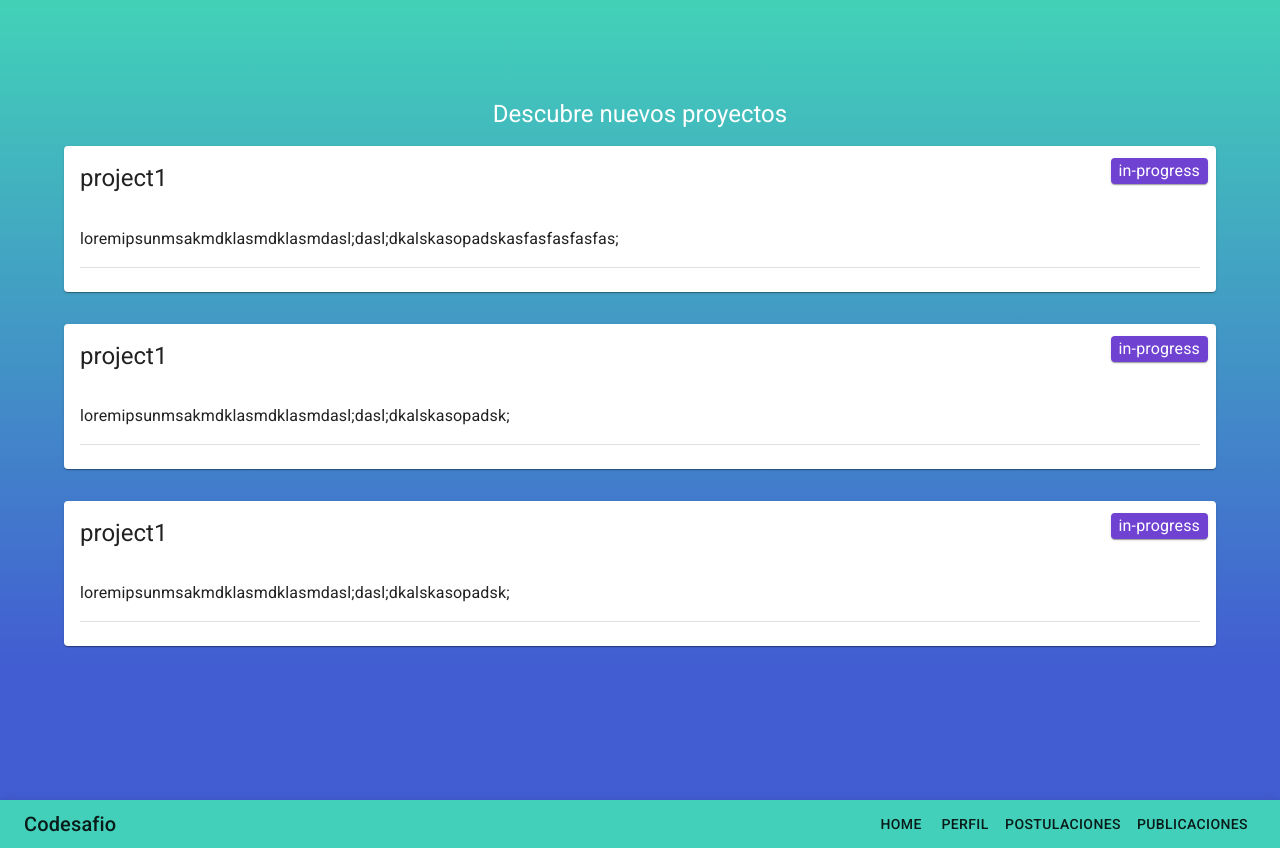
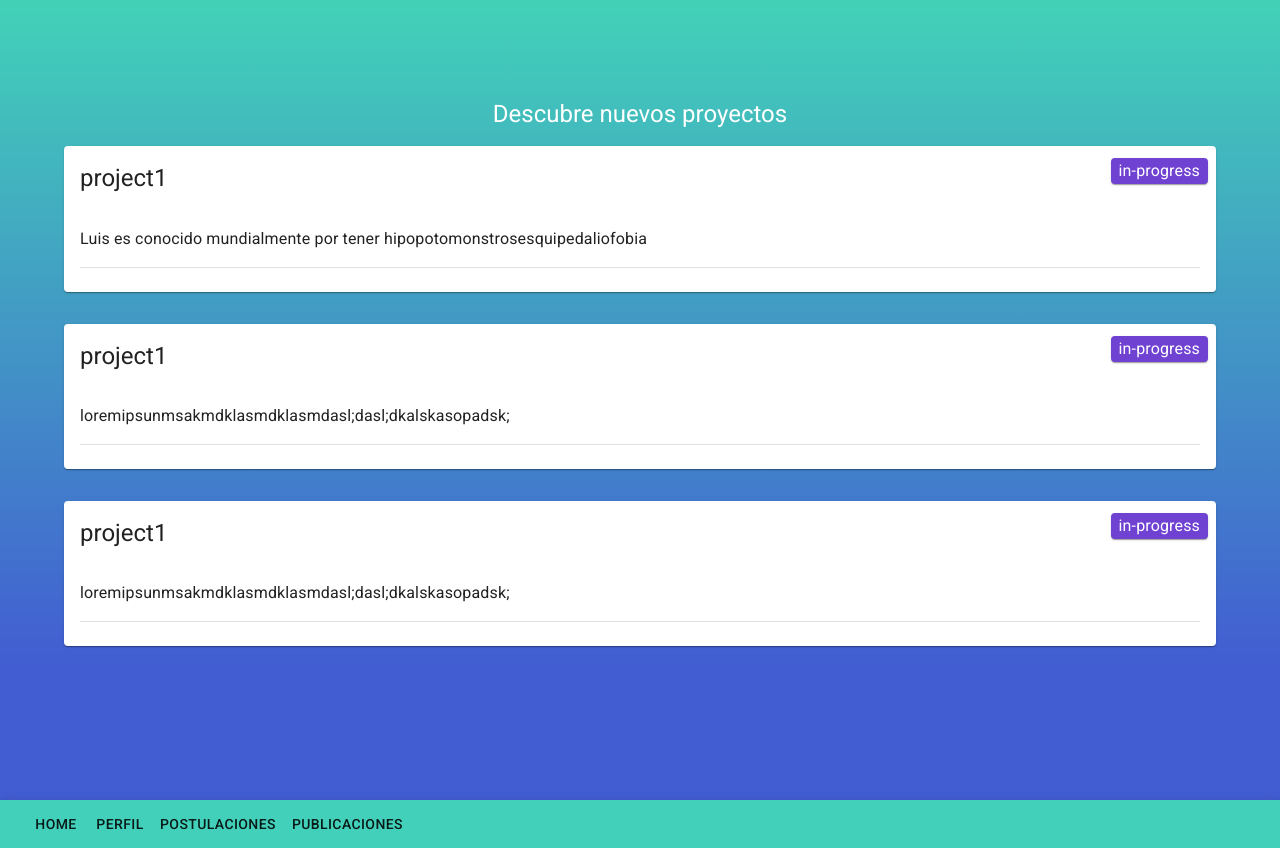
Before and after one commit to luizzzito/CODESAFIO-Frontend, a React (Vite) app: page /homepage in a window 1280 px wide. Built offline with nearby package versions, Linux system fonts and the light colour scheme.

Commit message:
vainitas

```diff
--- a/src/core/components/Navbar.jsx
+++ b/src/core/components/Navbar.jsx
@@ -55,9 +55,7 @@ export default function Navbar() {
           >
             <MenuIcon />
           </IconButton>
-          <Typography variant="h6" color="inherit" sx={{ flexGrow: 1 }}>
-            Codesafio
-          </Typography>
+
           <Box edge="" sx={{ display: { xs: "none", sm: "flex" } }}>
             {navLinks.map((item) => (
               <Button
--- a/src/core/homepage/HomePage.jsx
+++ b/src/core/homepage/HomePage.jsx
@@ -23,7 +23,7 @@ const HomePage = () => {
       title: "project1",
       status: "in-progress",
       details:
-        "loremipsunmsakmdklasmdklasmdasl;dasl;dkalskasopadskasfasfasfasfas;",
+        "Luis es conocido mundialmente por tener hipopotomonstrosesquipedaliofobia",
     },
     {
       title: "project1",
--- a/src/core/homepage/ProjectsCard.jsx
+++ b/src/core/homepage/ProjectsCard.jsx
@@ -12,14 +12,14 @@ import ProjectStatus from "./ProjectStatus";
 
 function ProjectsCard( {project}) {
   return (
-    <Card sx={{ width: "90%", height: "80%", my: 2 }}>
+    <Card sx={{ width: "90%", my: 2 }}>
       <CardHeader
         title={project.title}
         action={
           <ProjectStatus />
         }
       />
-      <CardContent>
+      <CardContent sx={{maxHeight: 120}}>
         <Typography>{project.details}</Typography>
         <Divider sx={{ py: 1 }} />
       </CardContent>
```
